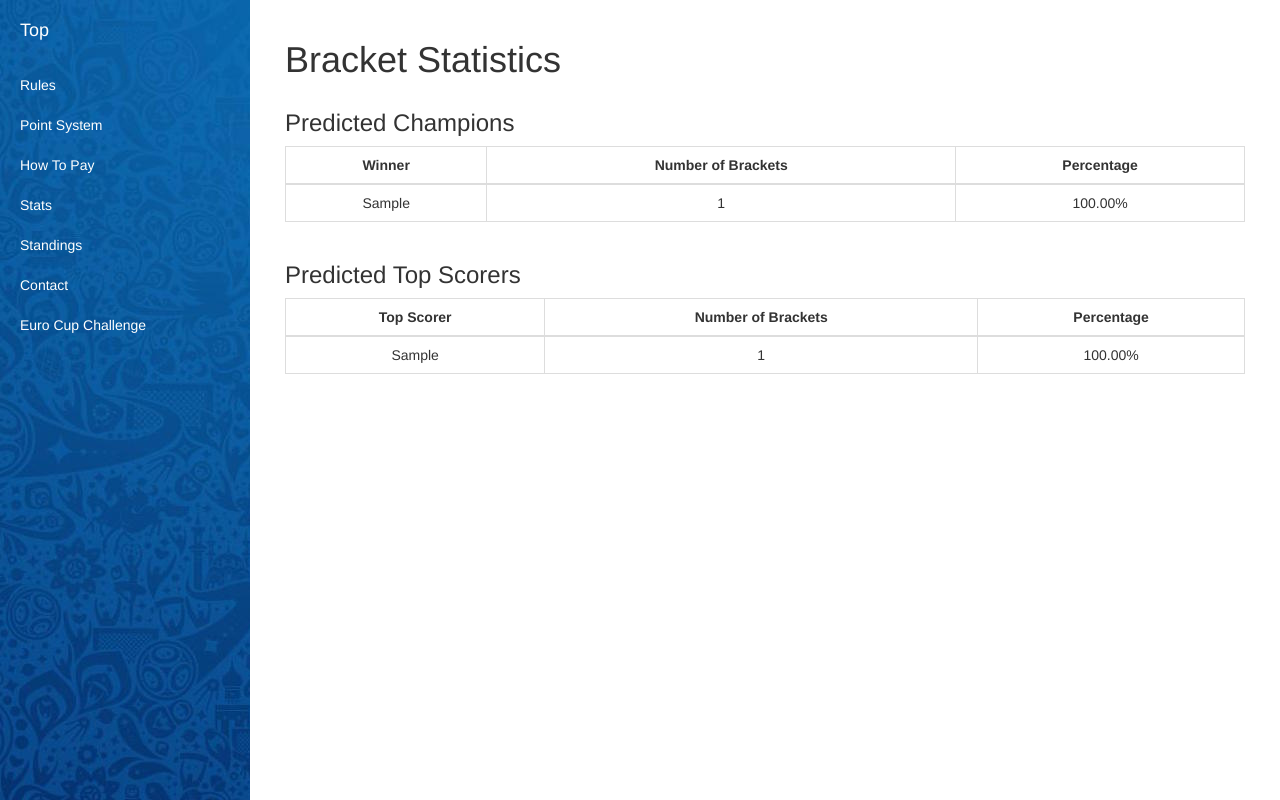
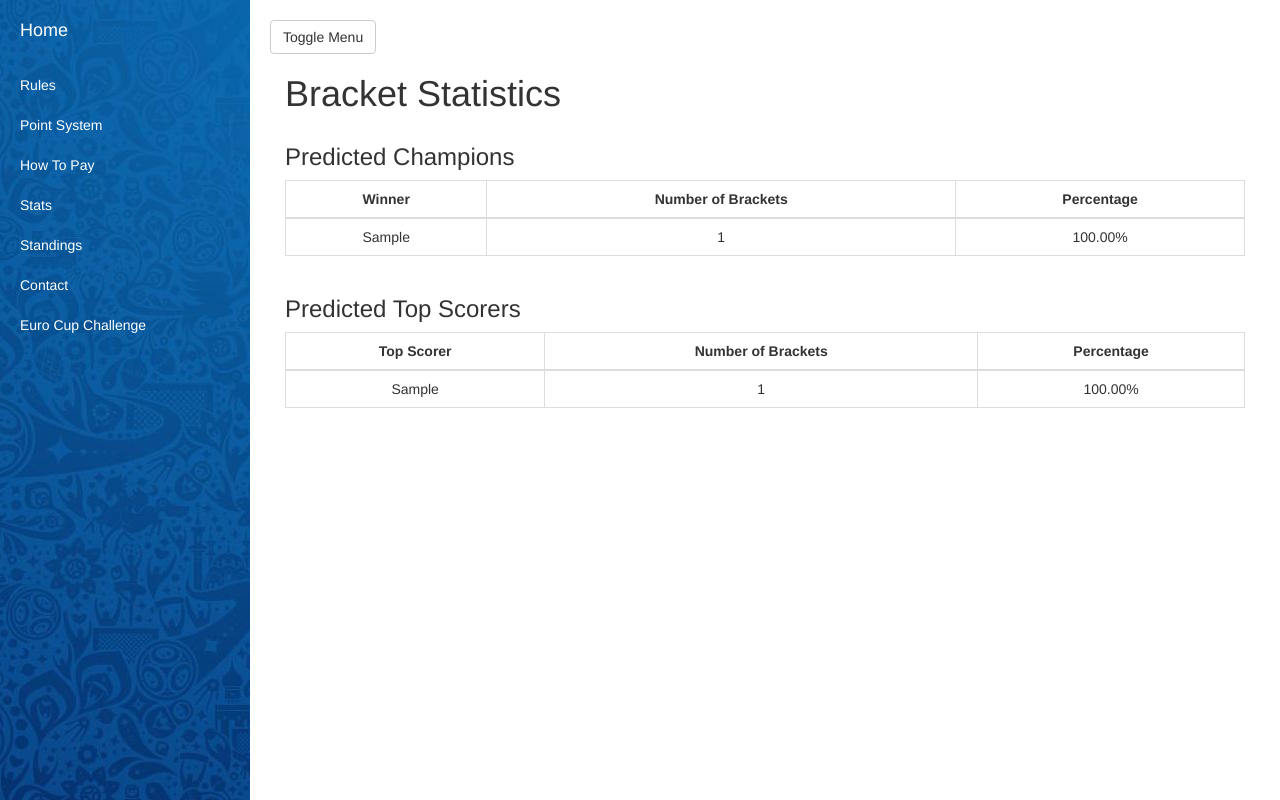
Before and after one commit to itorras13/copaAmerica, a Flask app: page /stats in a window 1280 px wide. Run offline with Flask 2, Linux system fonts and the light colour scheme; tables that the repository leaves empty hold one stand-in row (values such as "Sample post"); some libraries are stand-ins or nearby versions.

Commit message:
fixes in stats page

```diff
--- a/templates/stats.html
+++ b/templates/stats.html
@@ -49,8 +49,8 @@
         <div id="sidebar-wrapper">
             <ul class="sidebar-nav">
                 <li class="sidebar-brand">
-                    <a href="/#top">
-                        Top
+                    <a href="/">
+                        Home
                     </a>
                 </li>
                 <li>
@@ -82,6 +82,7 @@
         <div id="page-content-wrapper">
             <div class="container-fluid">
                 <div class="row" id="stats">
+                <a href="#menu-toggle" class="btn btn-default" id="menu-toggle">Toggle Menu</a>
                     <div class="col-lg-12">
                         <h1>Bracket Statistics</h1>
                     </div>
```
